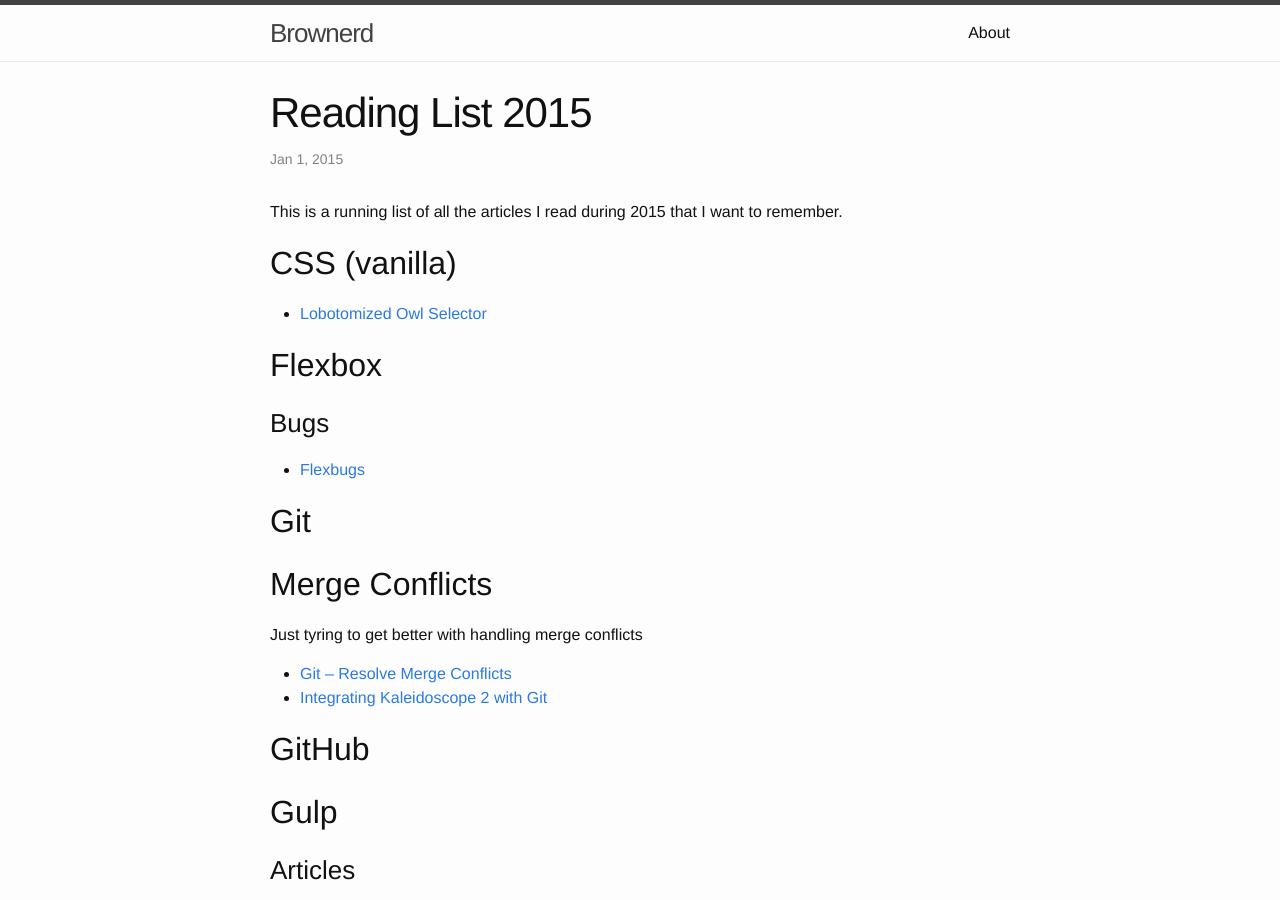
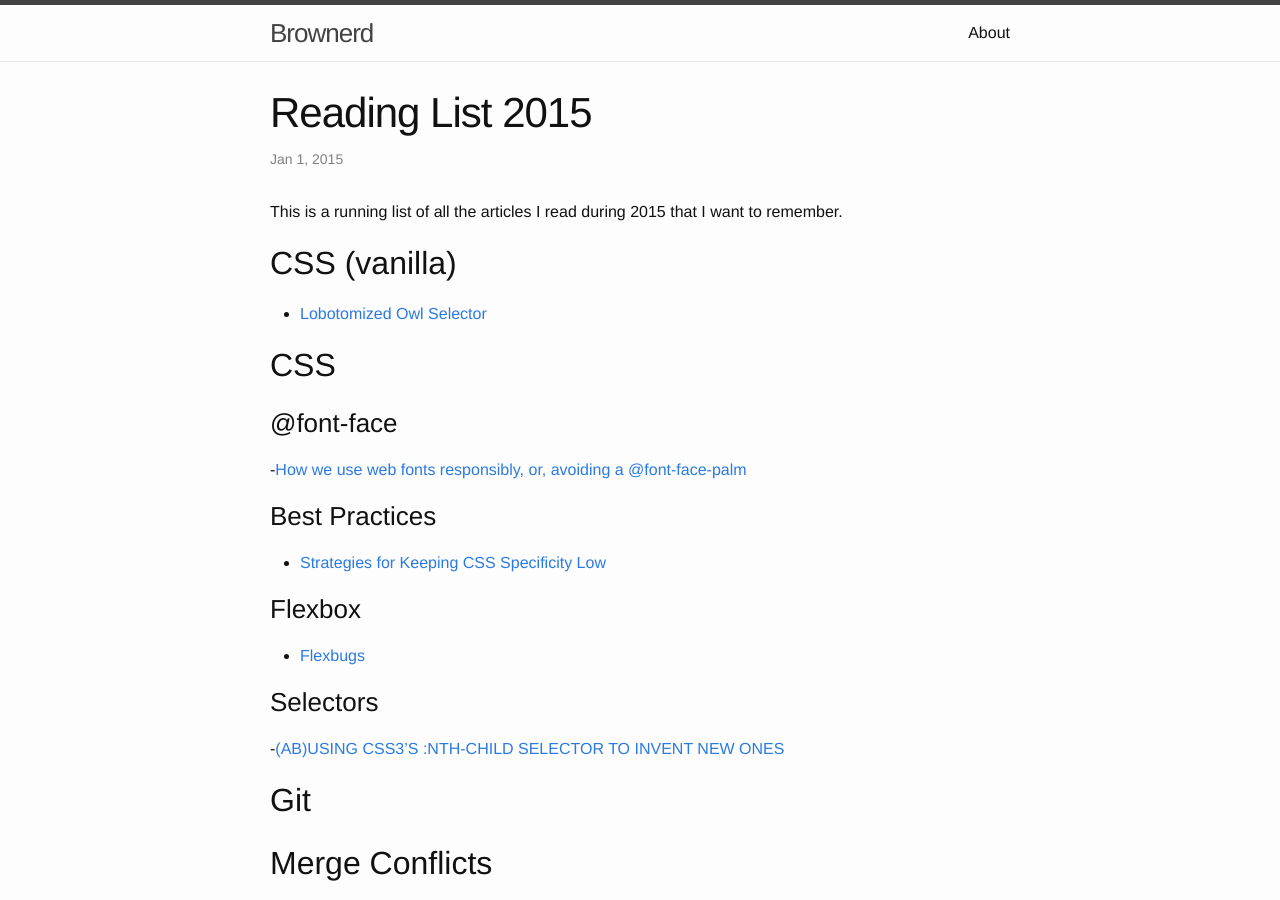
Before and after one commit to brownerd/brownerd.github.io, a Jekyll site: the page built from _posts/2015-01-01-reading-list-2015.md, in a window 1280 px wide and 900 px high. Built offline with Jekyll 4.4.1, drawn with Linux system fonts in a browser that asks for light colours.

Commit message:
add flexbox bugs

```diff
--- a/_posts/2015-01-01-reading-list-2015.md
+++ b/_posts/2015-01-01-reading-list-2015.md
@@ -15,12 +15,33 @@ This is a running list of all the articles I read during 2015 that I want to rem
 
 
 
+## CSS
 
-## Flexbox
+### @font-face
+-[How we use web fonts responsibly, or, avoiding a @font-face-palm](http://www.filamentgroup.com/lab/font-loading.html)
 
 
-### Bugs
+
+
+
+### Best Practices
+- [Strategies for Keeping CSS Specificity Low](http://css-tricks.com/strategies-keeping-css-specificity-low/)
+
+
+### Flexbox
 - [Flexbugs](https://github.com/philipwalton/flexbugs)
+
+
+
+
+### Selectors
+-[(AB)USING CSS3'S :NTH-CHILD SELECTOR TO INVENT NEW ONES](https://grack.com/blog/2015/01/09/abusing-css3-selectors/)
+
+
+
+
+
+
 
 
 
```
